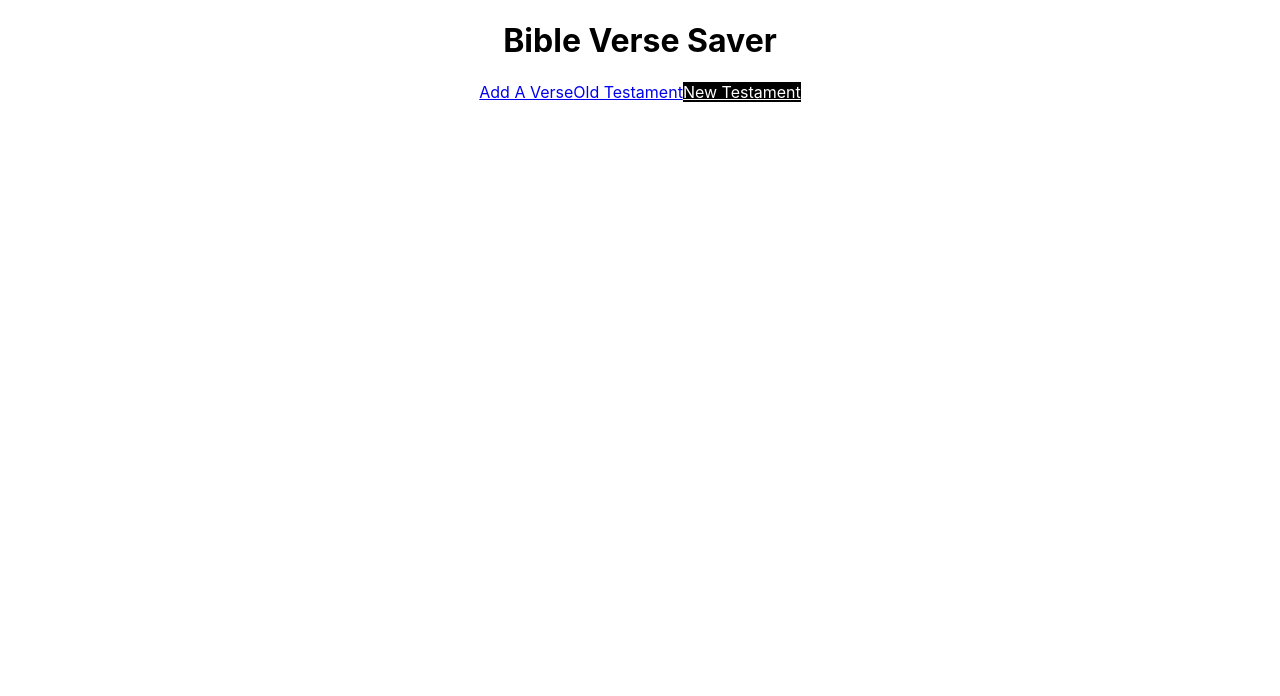
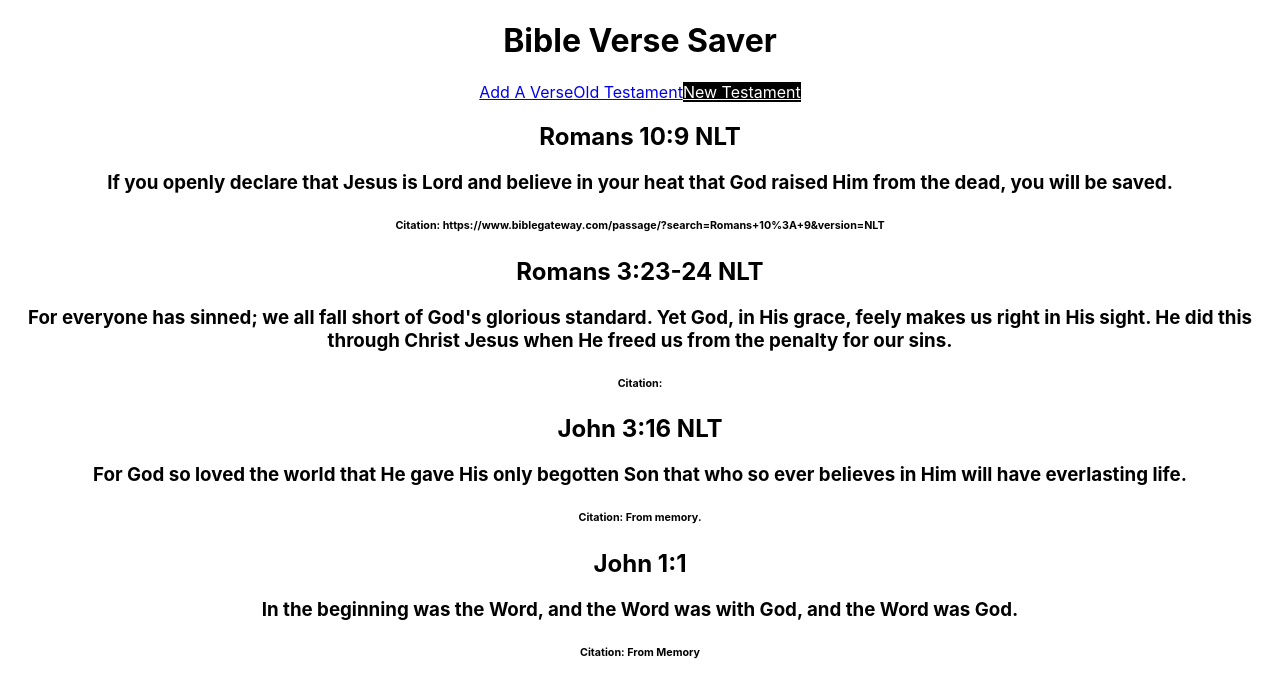
Before and after one commit to DeborahKurz/verse-app, a React (Create React App) app: page /newtestament in a window 1280 px wide. Shown: the top 696 px of the page. Built offline with nearby package versions, Linux system fonts and the light colour scheme; data requests are answered from the project's data file.

Commit message:
VerseCard.js fully functioning

```diff
--- a/db.json
+++ b/db.json
@@ -36,24 +36,24 @@
       "url": ""
     },
     {
-      "testament": "Old",
-      "reference": "John 3:16",
-      "verse": "In the beginning God created the heavens and the earth.",
-      "url": "Url",
-      "id": 6
-    },
-    {
       "testament": "New",
       "reference": "John 3:16 NLT",
       "verse": "For God so loved the world that He gave His only begotten Son that who so ever believes in Him will have everlasting life.",
       "url": "From memory.",
-      "id": 7
+      "id": 6
     },
     {
       "testament": "Old",
       "reference": "Genesis 1:1",
       "verse": "In the beginning God created the heavens and the earth.",
       "url": "From Memory.",
+      "id": 7
+    },
+    {
+      "testament": "New",
+      "reference": "John 1:1",
+      "verse": "In the beginning was the Word, and the Word was with God, and the Word was God.",
+      "url": "From Memory",
       "id": 8
     }
   ]
--- a/src/VerseCard.js
+++ b/src/VerseCard.js
@@ -1,7 +1,15 @@
 import React from "react";
 
+console.log("VerseCard.js: Finish making Links hyperlinks")
+
 function VerseCard({verse}){
-    console.log(verse);
+    return(
+        <div>
+            <h2>{verse.reference}</h2>
+            <h3>{verse.verse}</h3>
+            <h6>Citation: {verse.url}</h6>
+        </div>
+    )
 };
 
 export default VerseCard;
```
